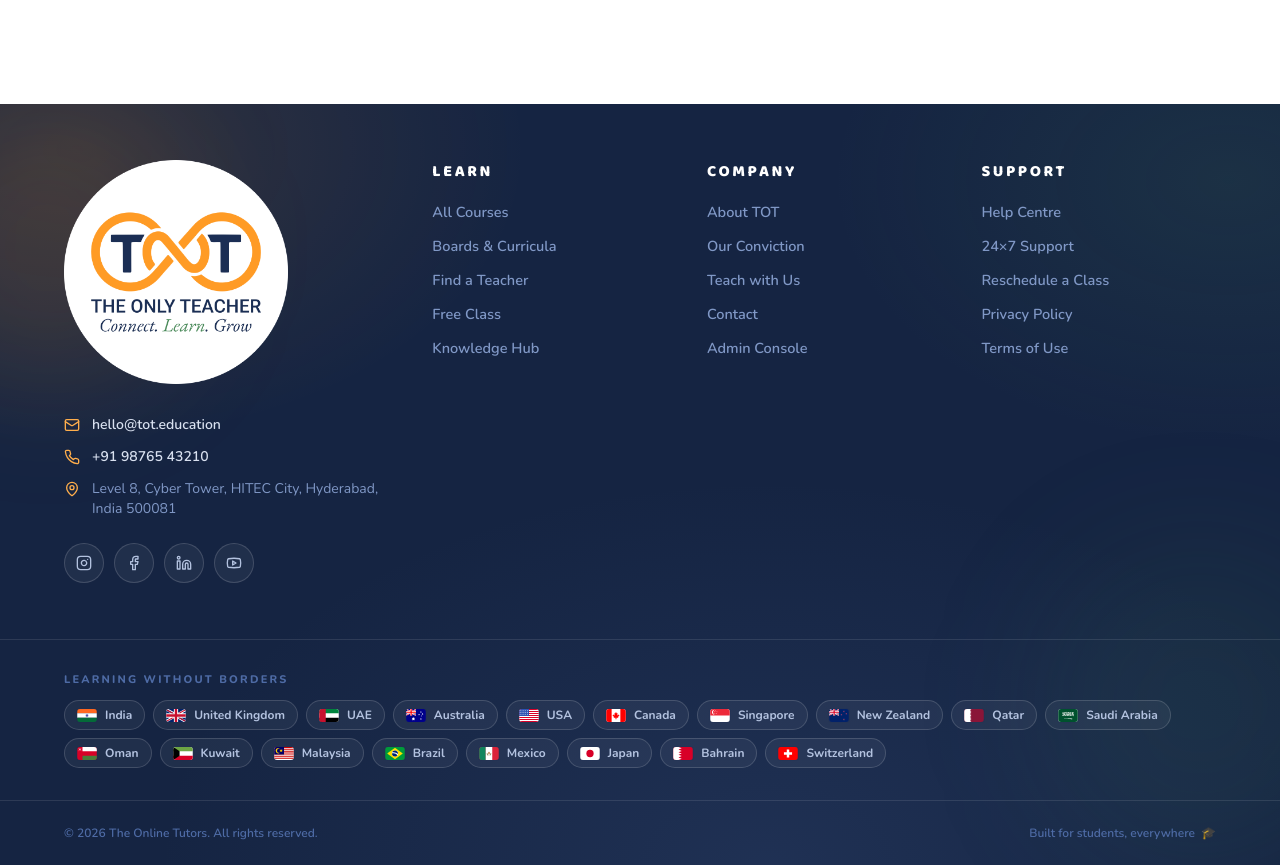
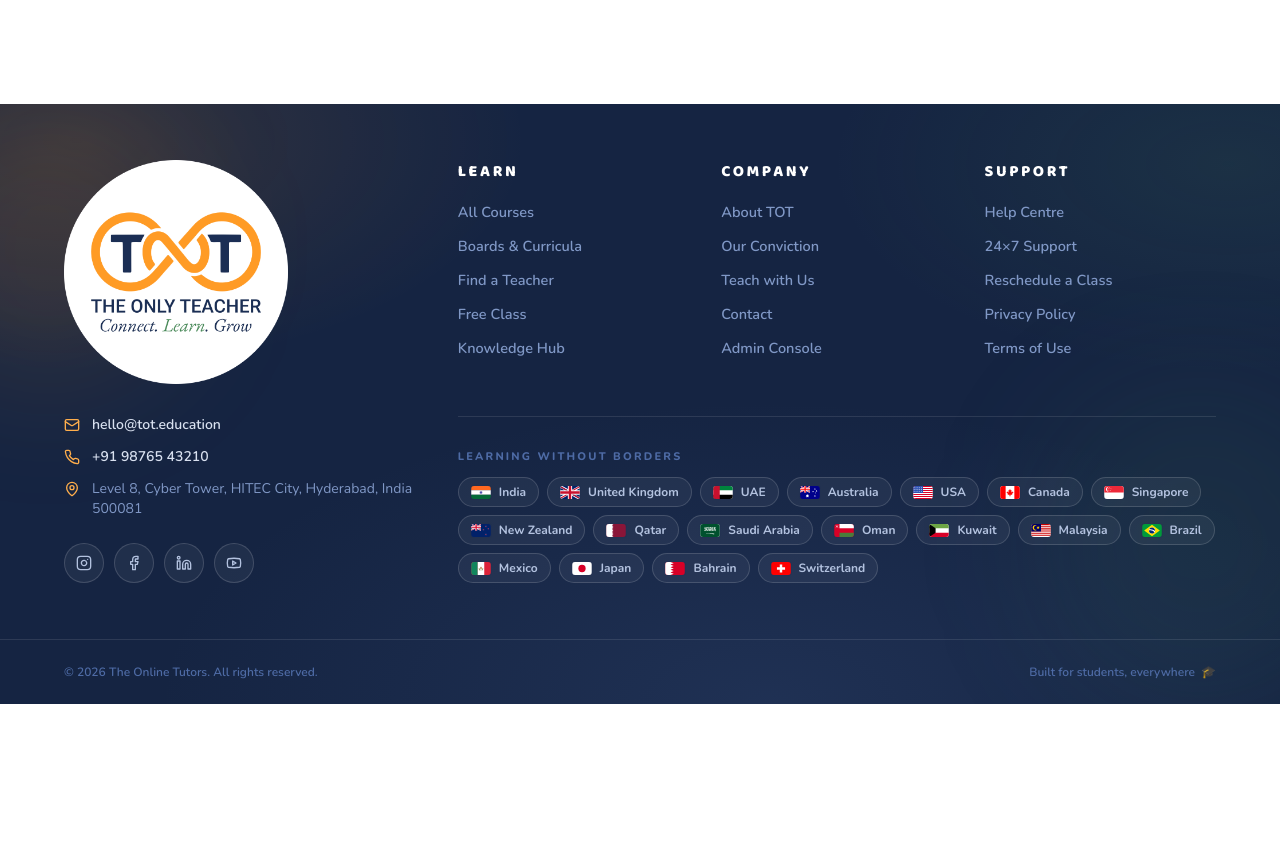
Before and after one commit to Lakshayg001/OnlyTeacher, a React (Vite) app: page / in a window 1280 px wide. Shown: the part 7089-7954 px from the top of the page. After the commit the page ends 7793 px from the top, so only its background shows below. Built offline with nearby package versions, Linux system fonts and the light colour scheme.

Commit message:
Move countries list under the footer columns

```diff
--- a/src/components/layout/Footer.tsx
+++ b/src/components/layout/Footer.tsx
@@ -55,7 +55,7 @@
 
 
             {/* Main */}
-            <div className="container-tot relative grid gap-10 py-14 lg:grid-cols-[1.4fr_repeat(3,1fr)]">
+            <div className="container-tot relative grid gap-10 py-14 lg:grid-cols-[1.4fr_3fr]">
                 <div>
                     <Logo className="h-56" />
 
@@ -92,6 +92,8 @@
                     </div>
                 </div>
 
+                <div className="flex flex-col gap-10 lg:gap-14">
+                    <div className="grid grid-cols-2 sm:grid-cols-3 gap-8">
                         {COLUMNS.map((col) => (
                             <div key={col.title}>
                                 <h3 className="font-display text-base font-extrabold uppercase tracking-[0.16em] text-white">
@@ -113,11 +115,7 @@
                         ))}
                     </div>
 
-            {/* Boards + countries strip */}
-            <div className="container-tot relative border-t border-white/10 py-8">
-                <div className="flex flex-col gap-6 lg:flex-row lg:items-center lg:justify-between">
-
-                    <div>
+                    <div className="border-t border-white/10 pt-8">
                         <p className="mb-3 text-[11px] font-extrabold uppercase tracking-[0.2em] text-navy-400">
                             Learning without borders
                         </p>
```
Lines whose indentation alone changed are shown as unchanged.
